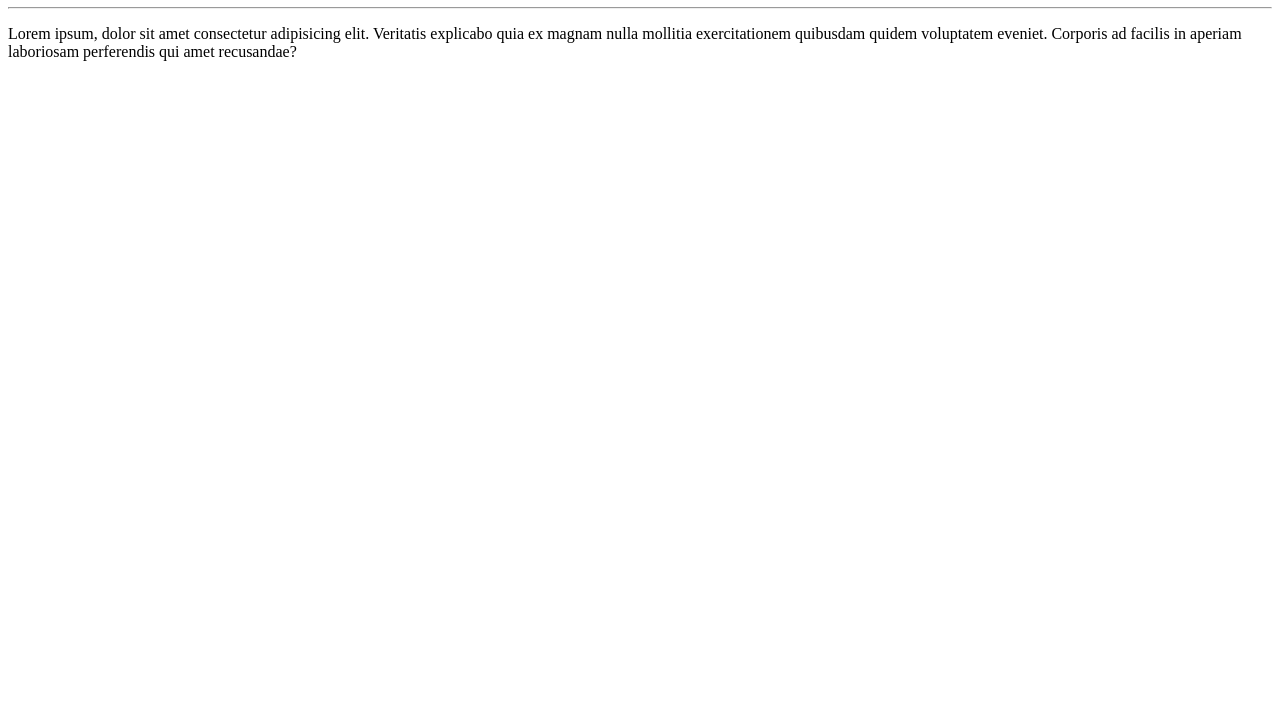
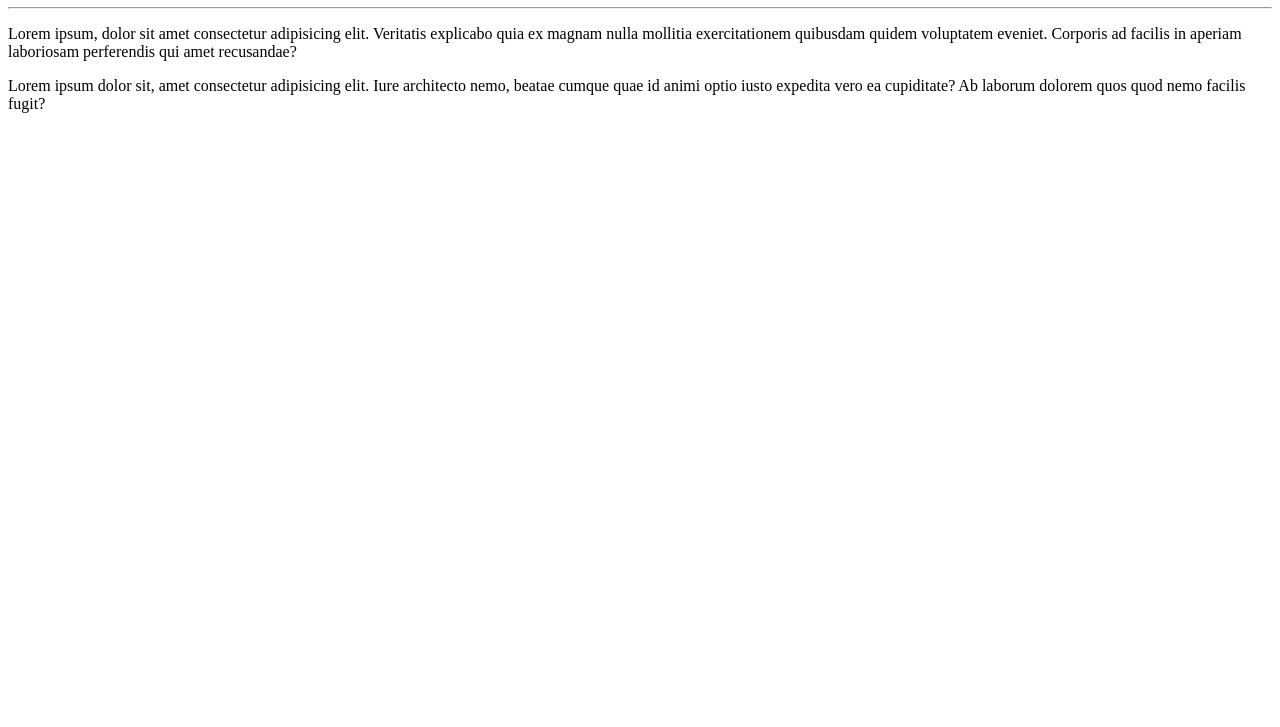
Before and after one commit to analuizanasc/Ola-Mundo, a plain HTML site: page site-exemplo/index.html in a window 1280 px wide. Shown: the part 73-800 px from the top of the page. Drawn offline with Linux system fonts and the light colour scheme.

Commit message:
Adicionei um parágrafo

```diff
--- a/site-exemplo/index.html
+++ b/site-exemplo/index.html
@@ -10,5 +10,6 @@
     <h1>Olá, Mundo!</h1>
     <hr>
     <p>Lorem ipsum, dolor sit amet consectetur adipisicing elit. Veritatis explicabo quia ex magnam nulla mollitia exercitationem quibusdam quidem voluptatem eveniet. Corporis ad facilis in aperiam laboriosam perferendis qui amet recusandae?</p>
+    <p>Lorem ipsum dolor sit, amet consectetur adipisicing elit. Iure architecto nemo, beatae cumque quae id animi optio iusto expedita vero ea cupiditate? Ab laborum dolorem quos quod nemo facilis fugit?</p>
 </body>
 </html>
```
